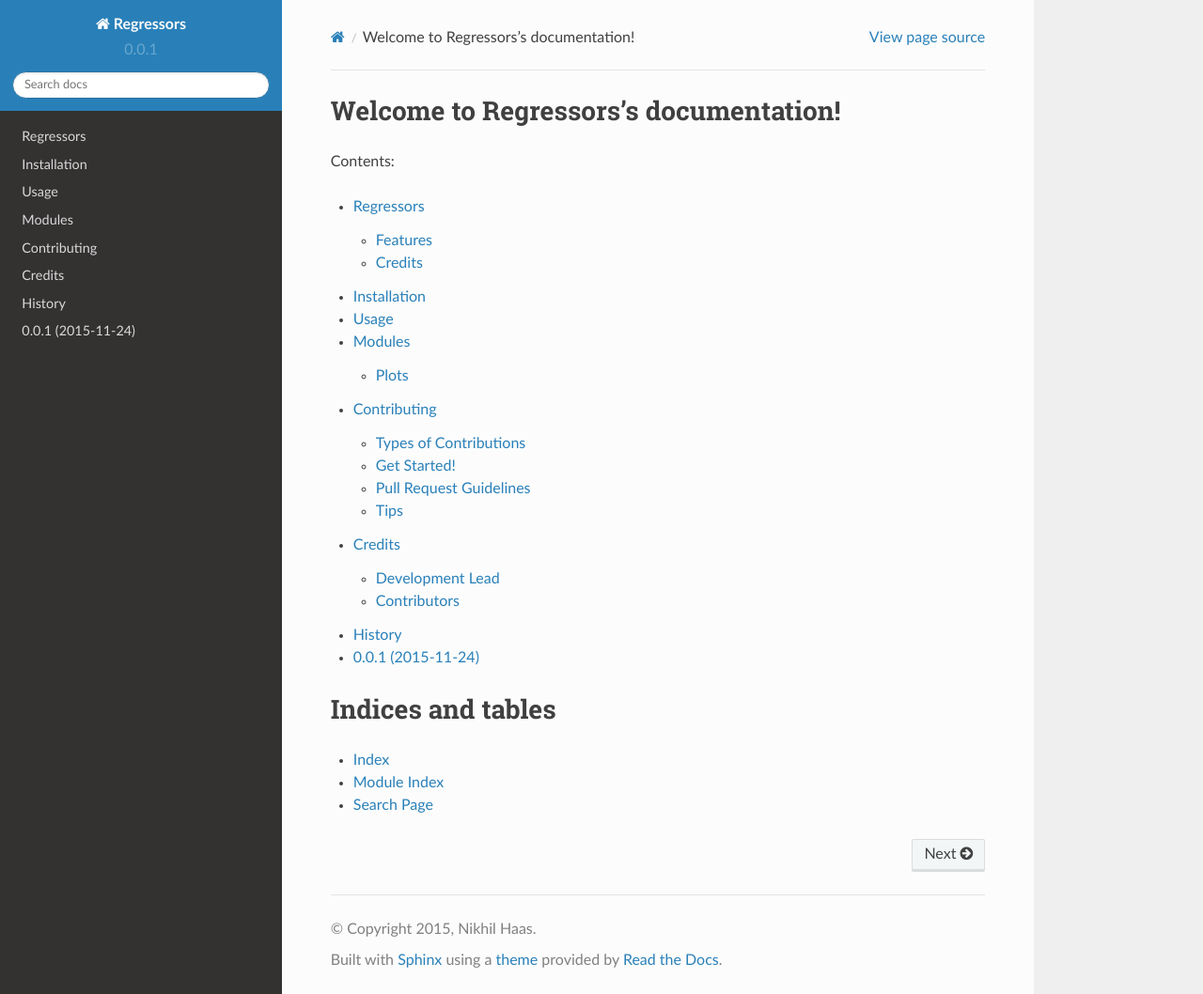
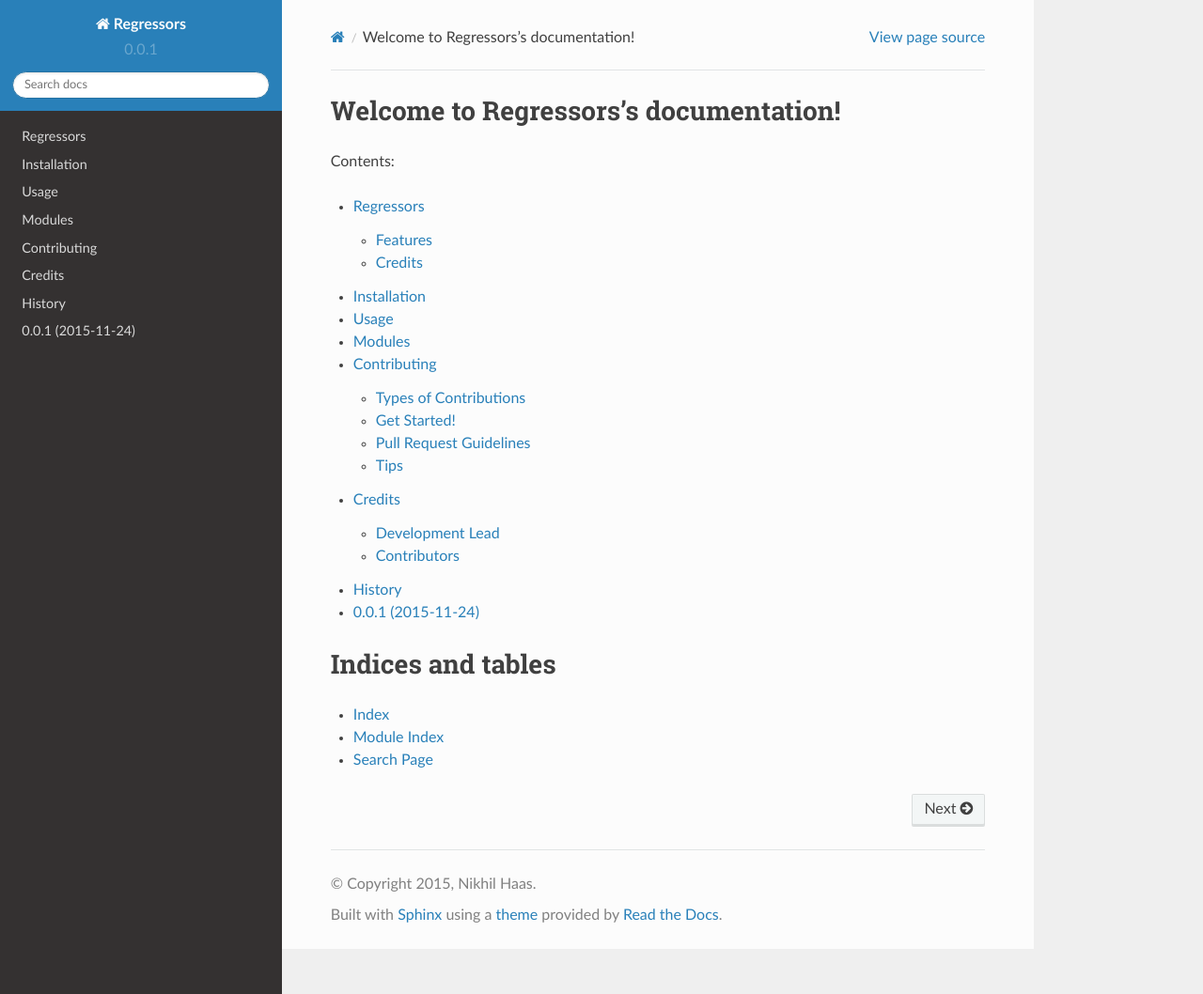
Before and after one commit to nsh87/regressors, a Sphinx documentation site: the page built from docs/index.rst, in a window 1280 px wide and 1058 px high. Shown: the whole window at 94% size. Built offline with Sphinx 7.4.7 and the Read the Docs theme 2.0.0, drawn with Linux system fonts in a browser that asks for light colours; formulas are drawn with MathJax 3.

Commit message:
Try to get Module page to pick up docstrings correctly

```diff
--- a/docs/modules.rst
+++ b/docs/modules.rst
@@ -1,13 +1,8 @@
-.. curentmodule:: regressors
-
 ========
 Modules
 ========
 
-Plots
------
-
 .. autosummary::
    :toctree: generated/
 
-   plots.plot_residuals
+   regressors.plots.plot_residuals
```
